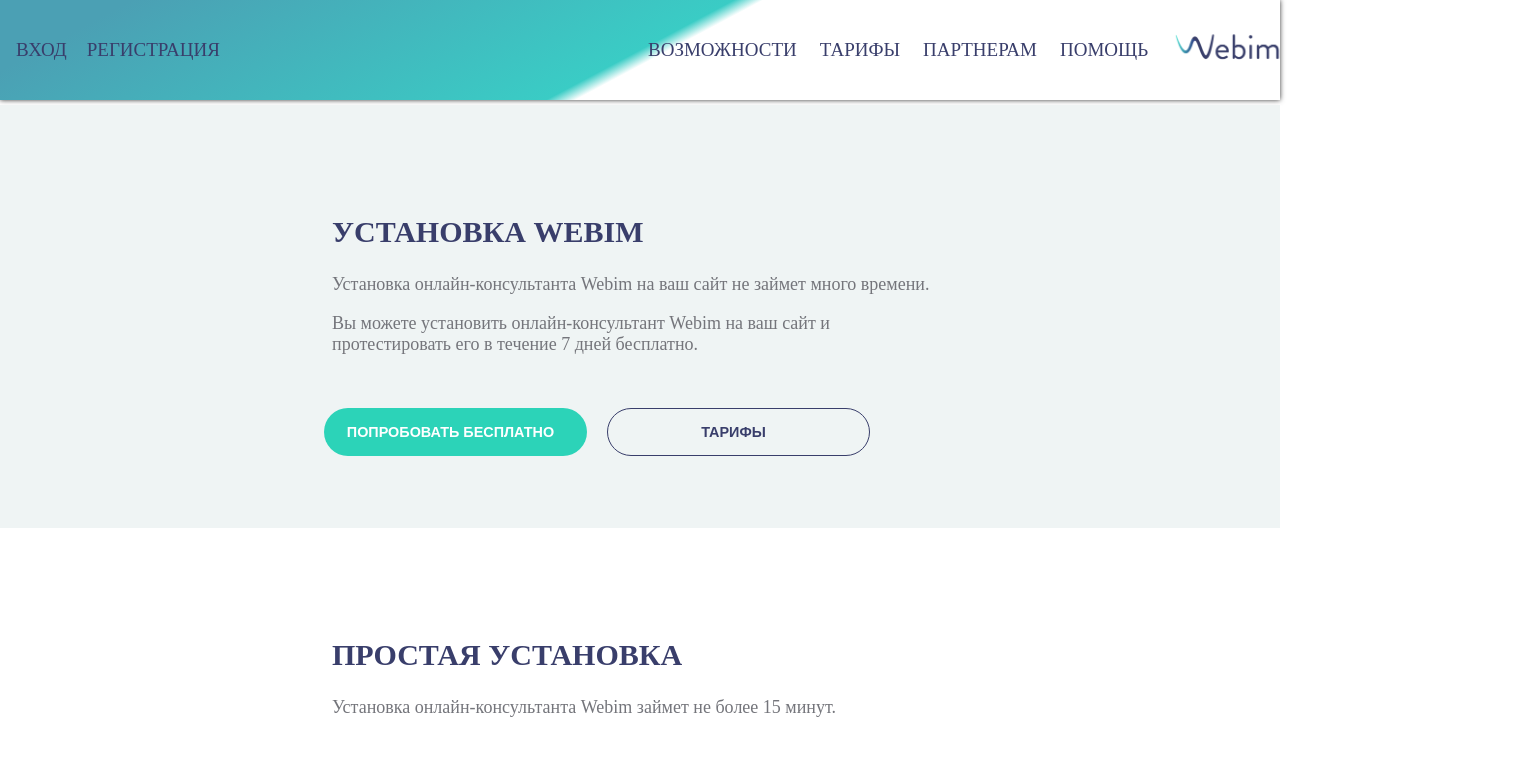
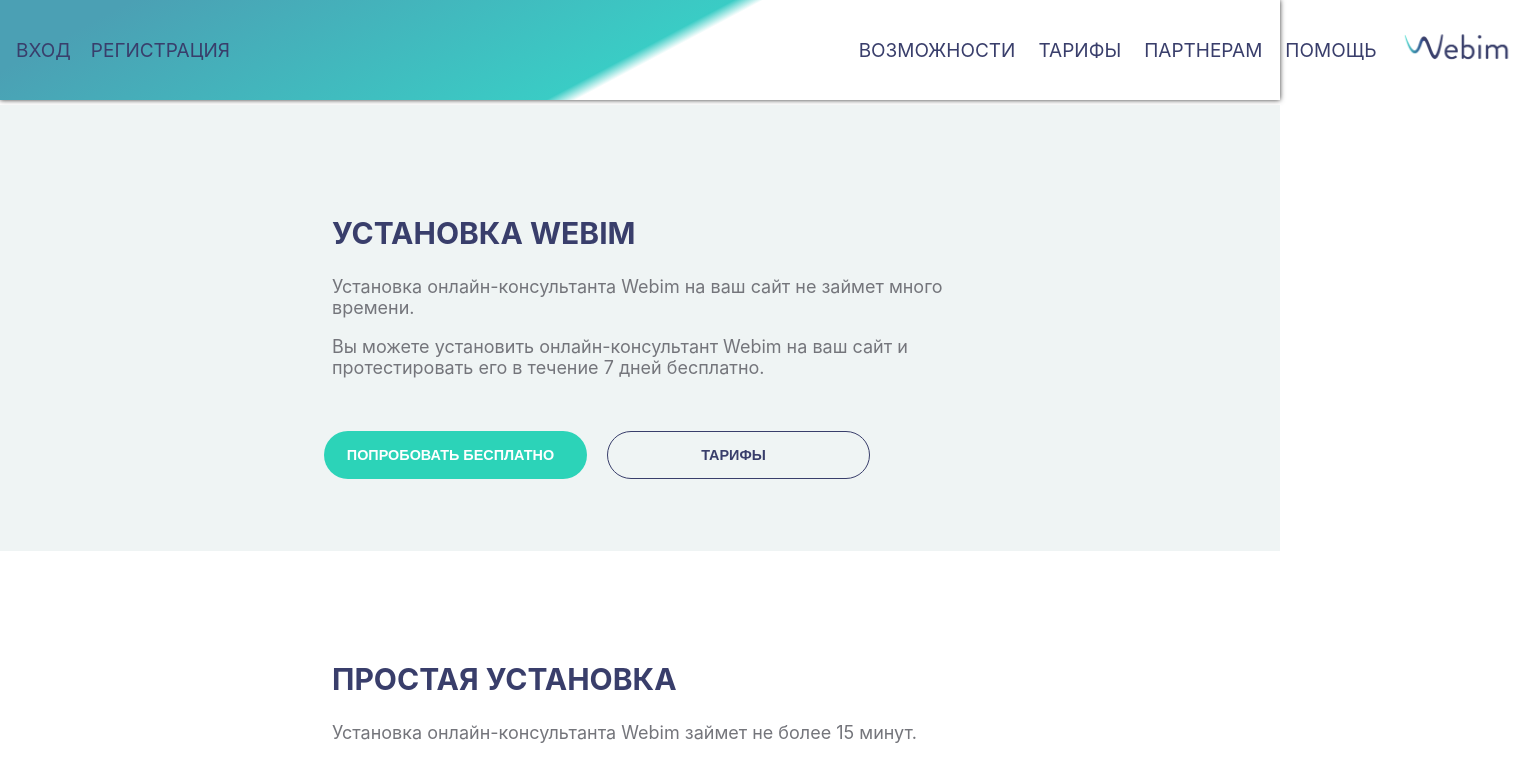
Before and after one commit to Freeemasons/webim-app-test, a React app: page / in a window 1280 px wide. Shown: the top 766 px of the page, 1516 px wide, since content can reach past the window. Built offline with nearby package versions, Linux system fonts and the light colour scheme; some packages are replaced by stand-ins of ours.

Commit message:
header fixes

```diff
--- a/src/Components/Footer/styles.scss
+++ b/src/Components/Footer/styles.scss
@@ -5,7 +5,6 @@
 
 .Footer {
     background-color: $footerBgColor;
-    font-family: "ubuntu";
     padding-top: 62px;
     padding-bottom: 62px;
     position: relative;
--- a/src/Components/Header/index.js
+++ b/src/Components/Header/index.js
@@ -11,7 +11,7 @@
 
           <Row start="xs" className="u-height100">
 
-            <Col lg={2} xs={10} className="u-height100">
+            <Col lg={2} xs={10} sm={2} className="u-height100">
               <ul className="Navigation-leftMenu u-height100">
                 <li className="Header-mobile-Logo">
                   <img
@@ -36,7 +36,7 @@
 
 
 
-            <Col lgOffset={4} mdOffset={4} lg={4} xs={6}>
+            <Col lgOffset={6} mdOffset={4} md={4} lg={4} xs={6} sm={10} className="marginRightMenu">
               <ul className="Navigation-rightMenu u-height100">
                 <li className="Navigation-listItem Navigation-listItemFont u-marginRight Header-li">
                   Возможности
--- a/src/index.css
+++ b/src/index.css
@@ -1,19 +1,19 @@
 body {
   margin: 0;
   font-family: -apple-system, BlinkMacSystemFont, "Segoe UI", "Roboto", "Oxygen",
-    "Ubuntu", "Cantarell", "Fira Sans", "Droid Sans", "Helvetica Neue",
+    "Cantarell", "Fira Sans", "Droid Sans", "Helvetica Neue",
     sans-serif;
   -webkit-font-smoothing: antialiased;
   -moz-osx-font-smoothing: grayscale;
   padding: 0;
 }
 
-@font-face {
+/* @font-face {
   font-family: "ubuntu";
   src: local("ubuntu"), url("./Assets/Fonts/ubuntu.ttf") format("ttf");
   font-weight: 200;
   font-style: normal;
-}
+} */
 
 code {
   font-family: source-code-pro, Menlo, Monaco, Consolas, "Courier New",
```
Also changed, not shown: src/Components/Header/styles.css, src/Components/Installation/styles.css, src/Components/SimpleInstallation/styles.css.
